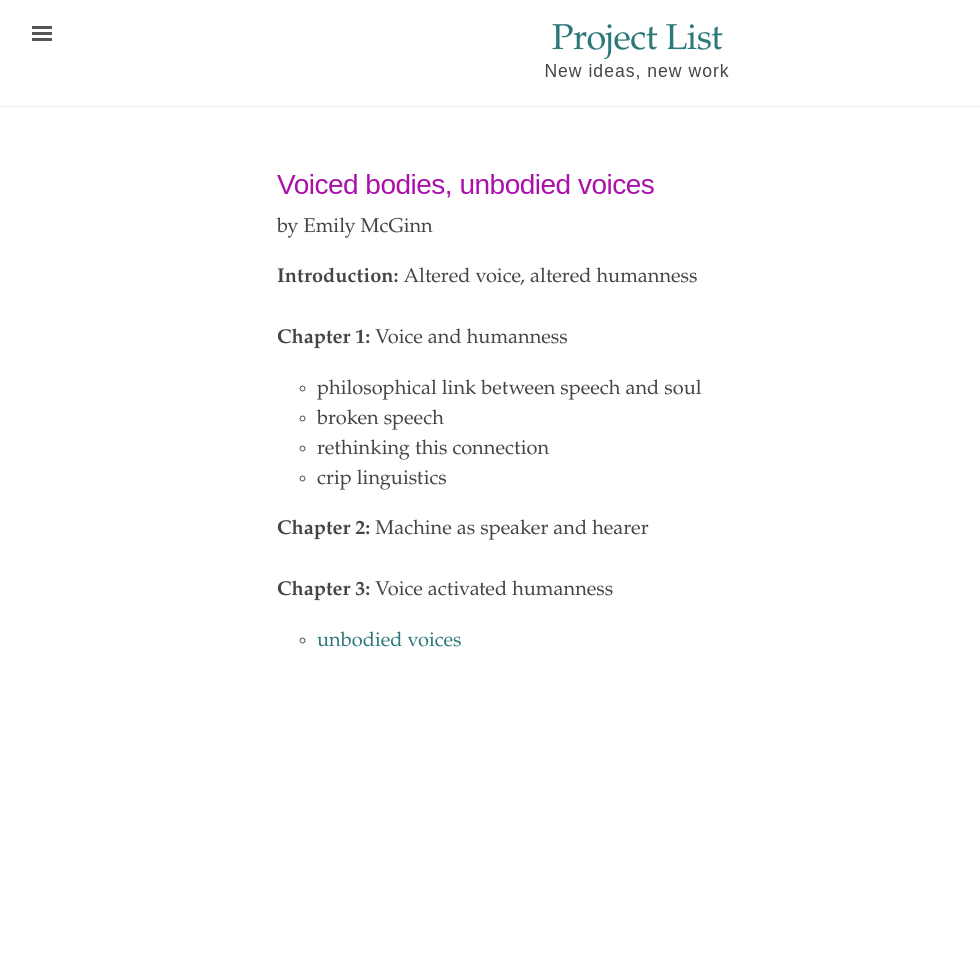
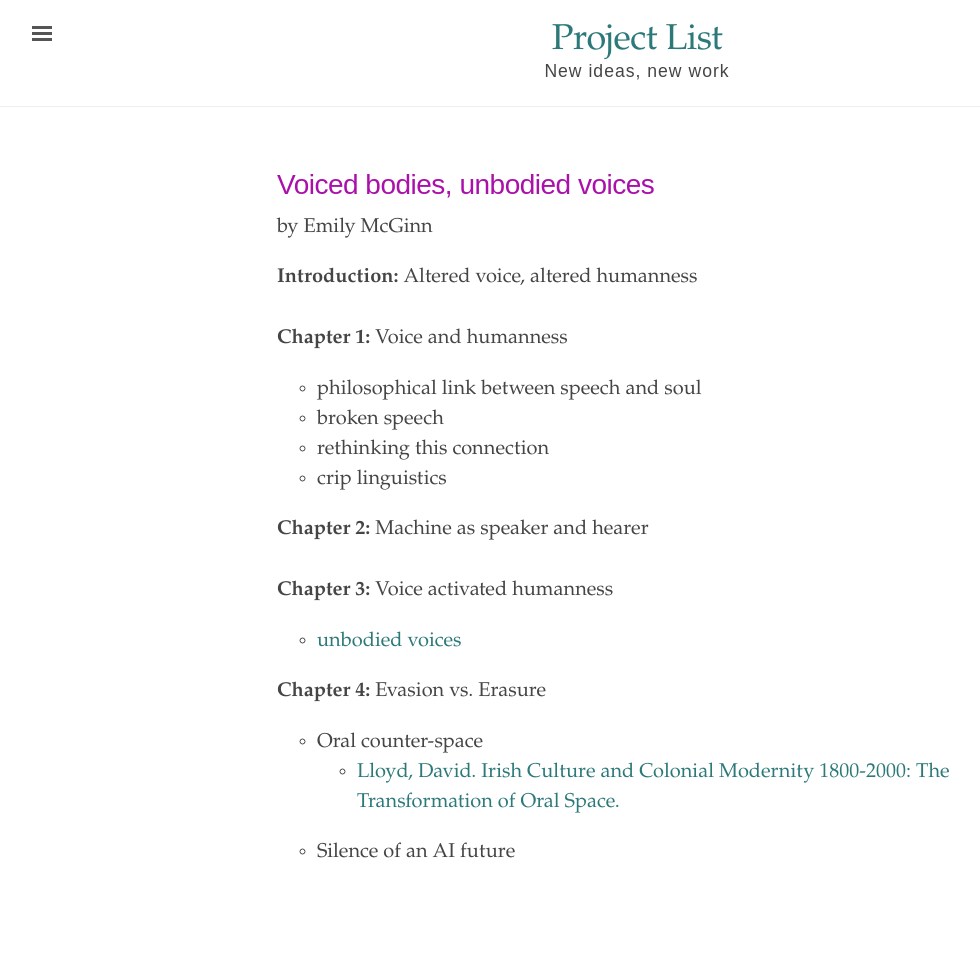
Before and after one commit to ylimem/ed, a Jekyll site: the page built from _texts/voicedbodies.md, in a window 1280 px wide. Shown: the whole page, without its empty margins (3-983 px from the left). Built offline with Jekyll 4.4.1, drawn with Linux system fonts in a browser that asks for light colours; before the commit the page ends 900 px from its top, so only the background shows below that.

Commit message:
Update voicedbodies.md

```diff
--- a/_texts/voicedbodies.md
+++ b/_texts/voicedbodies.md
@@ -18,3 +18,8 @@ source: notes
   <br>
 **Chapter 3:** Voice activated humanness
 - <a href="https://ylimem.github.io/ed/texts/mechwomen/">unbodied voices</a>
+
+**Chapter 4:** Evasion vs. Erasure
+ - Oral counter-space
+   - <a href= "https://silenttrystero.tumblr.com/post/40868239520/lloyd-david-irish-culture-and-colonial-modernity">Lloyd, David. Irish Culture and Colonial Modernity 1800-2000: The Transformation of Oral Space.</a>
+- Silence of an AI future
```
